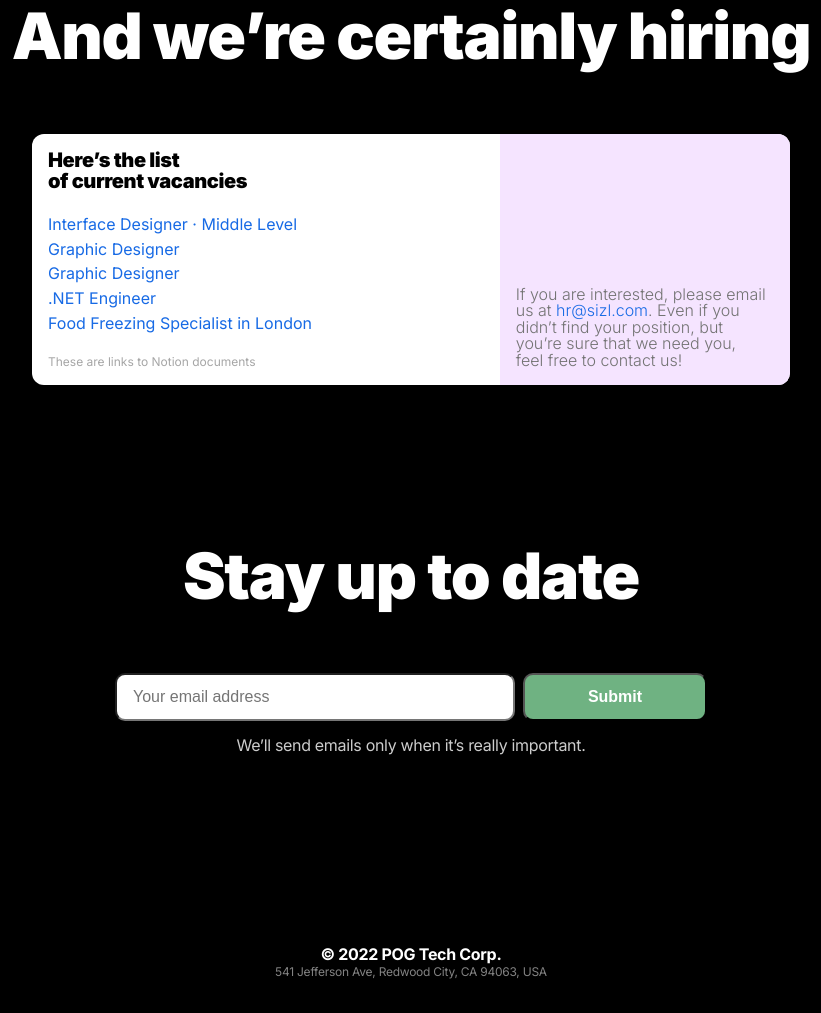
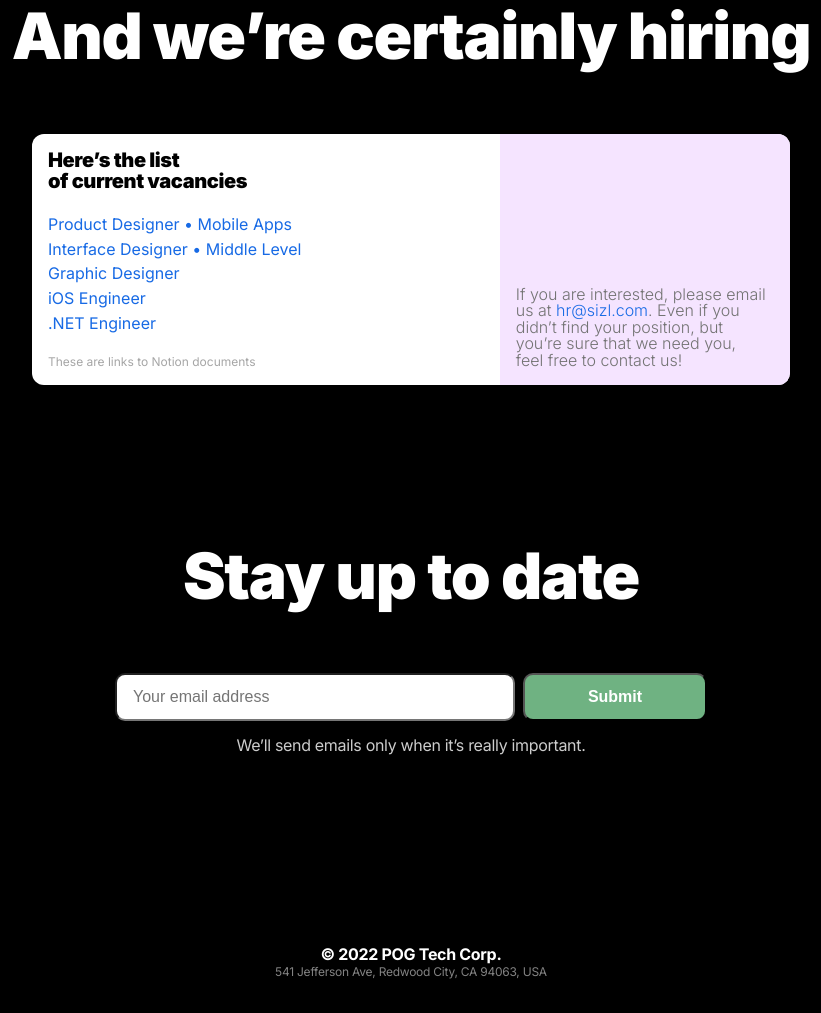
Before and after one commit to mmoresun/sizl, a plain HTML site: page index.html in a window 1280 px wide. Shown: the part 2471-3484 px from the top of the page, without its empty margins (229-1050 px from the left). Drawn offline with Linux system fonts and the light colour scheme.

Commit message:
vacancies update

```diff
--- a/index.html
+++ b/index.html
@@ -250,11 +250,11 @@
 
                         <div class="hiring__links">
 
-                            <a href="#" class="links__underline">Interface Designer · Middle Level</a>
-                            <a href="#" class="links__underline">Graphic Designer</a>
-                            <a href="#" class="links__underline">Graphic Designer</a>
-                            <a href="#" class="links__underline">.NET Engineer</a>
-                            <a href="#" class="links__underline">Food Freezing Specialist in London</a>
+                            <a target="_blank" href="https://sizl.notion.site/Product-Designer-Mobile-Apps-5ce443884a774021b9db9847599d791f" class="links__underline">Product Designer • Mobile Apps</a>
+                            <a target="_blank" href="https://sizl.notion.site/Interface-Designer-Middle-Level-e3af08d4266f46448d542601dee68df1" class="links__underline">Interface Designer • Middle Level</a>
+                            <a target="_blank" href="https://sizl.notion.site/Graphic-Designer-dec09369451242dc91d5becba90fc951" class="links__underline">Graphic Designer</a>
+                            <a target="_blank" href="https://sizl.notion.site/iOS-Engineer-c6196b98010945e9988026a9b8bfe696" class="links__underline">iOS Engineer</a>
+                            <a target="_blank" href="https://sizl.notion.site/NET-Engineer-6292da0a86564960b44536a0f09c1411" class="links__underline">.NET Engineer</a>
 
                         </div>
 
```
